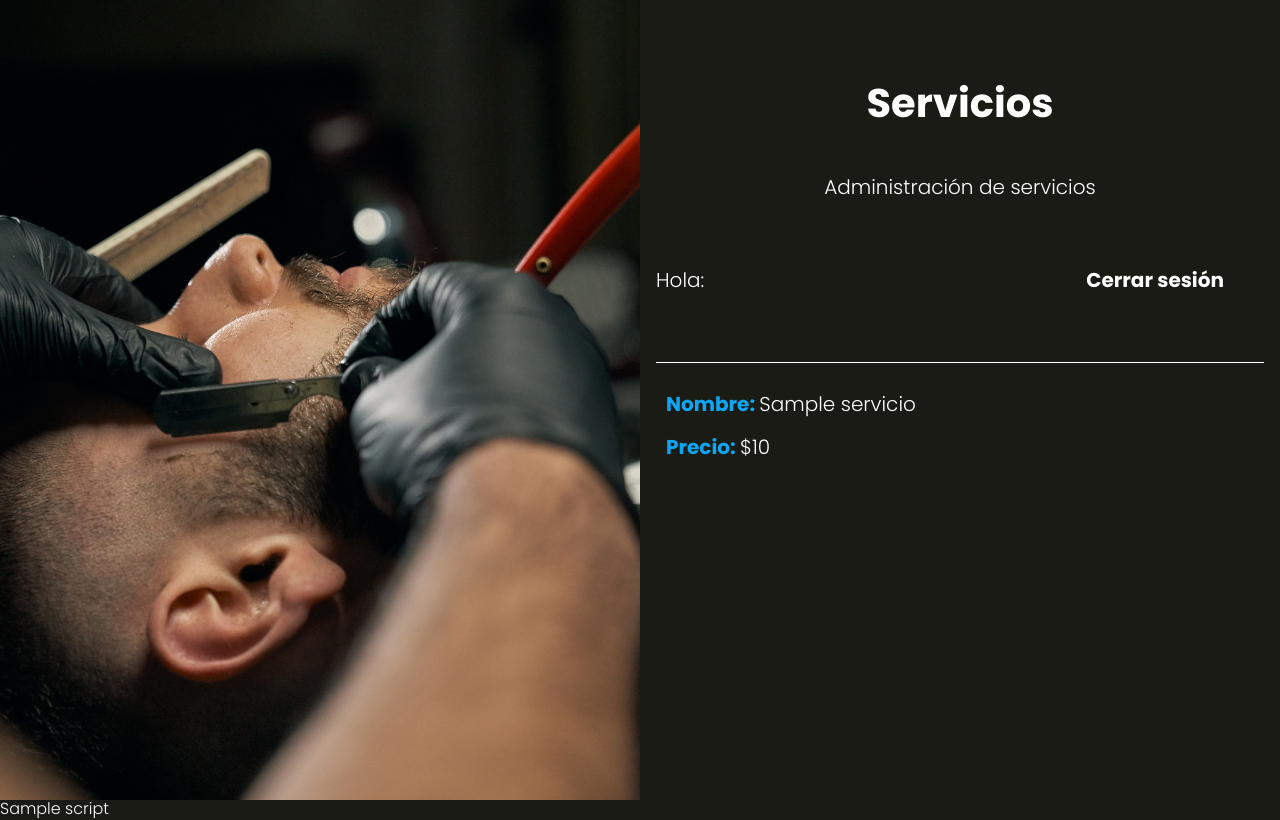
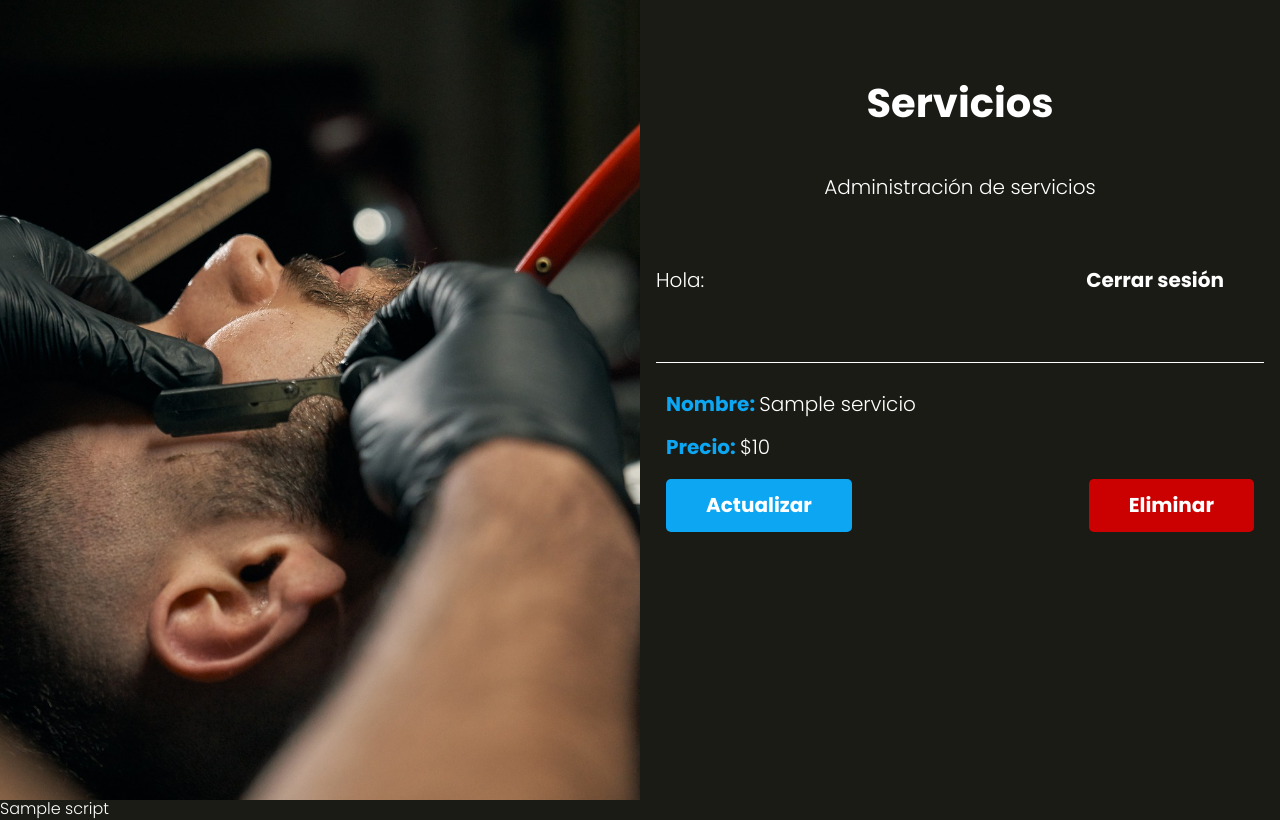
Before and after one commit to Maya-Alferez/AppSalon, a PHP site: the page made by views/servicios/index.php in a window 1280 px wide. Run offline with PHP 8.4, Linux system fonts and the light colour scheme; the template is opened without the code that fills it: most values are stand-ins (such as "Sample title", 1, 10 or a date in 2020).

Commit message:
CSS a los servicios
Se agregan botones de acciones en la página de servicios.

```diff
--- a/src/scss/componentes/_acciones.scss
+++ b/src/scss/componentes/_acciones.scss
@@ -6,6 +6,7 @@
     @include m.tablet {
         display: flex;
         justify-content: space-between;
+        align-items: center;
     }
 
     a {
--- a/src/scss/layout/_admin.scss
+++ b/src/scss/layout/_admin.scss
@@ -22,4 +22,13 @@
 
 .servicios {
     @extend .citas;
+
+    .acciones {
+        margin: 0;
+    }
+
+    .boton,
+    .boton-eliminar {
+        margin: 0;
+    }
 }
--- a/views/servicios/index.php
+++ b/views/servicios/index.php
@@ -8,6 +8,14 @@
         <li>
             <p>Nombre: <span><?php echo $servicio->nombre; ?></span></p>
             <p>Precio: <span>$<?php echo $servicio->precio; ?></span></p>
+
+            <div class="acciones">
+                <a class="boton" href="/servicios/actualizar?id=<?php echo $servicio->id; ?>">Actualizar</a>
+                <form action="/servicios/eliminar" method="POST">
+                    <input type="hidden" name="id" value="<?php echo $servicio->id; ?>">
+                    <input type="submit" value="Eliminar" class="boton-eliminar">
+                </form>
+            </div>
         </li>
     <?php } //Fin forEach ?>
 </ul>
```
Also changed, not shown: public/build/css/app.css, 1 other file.
